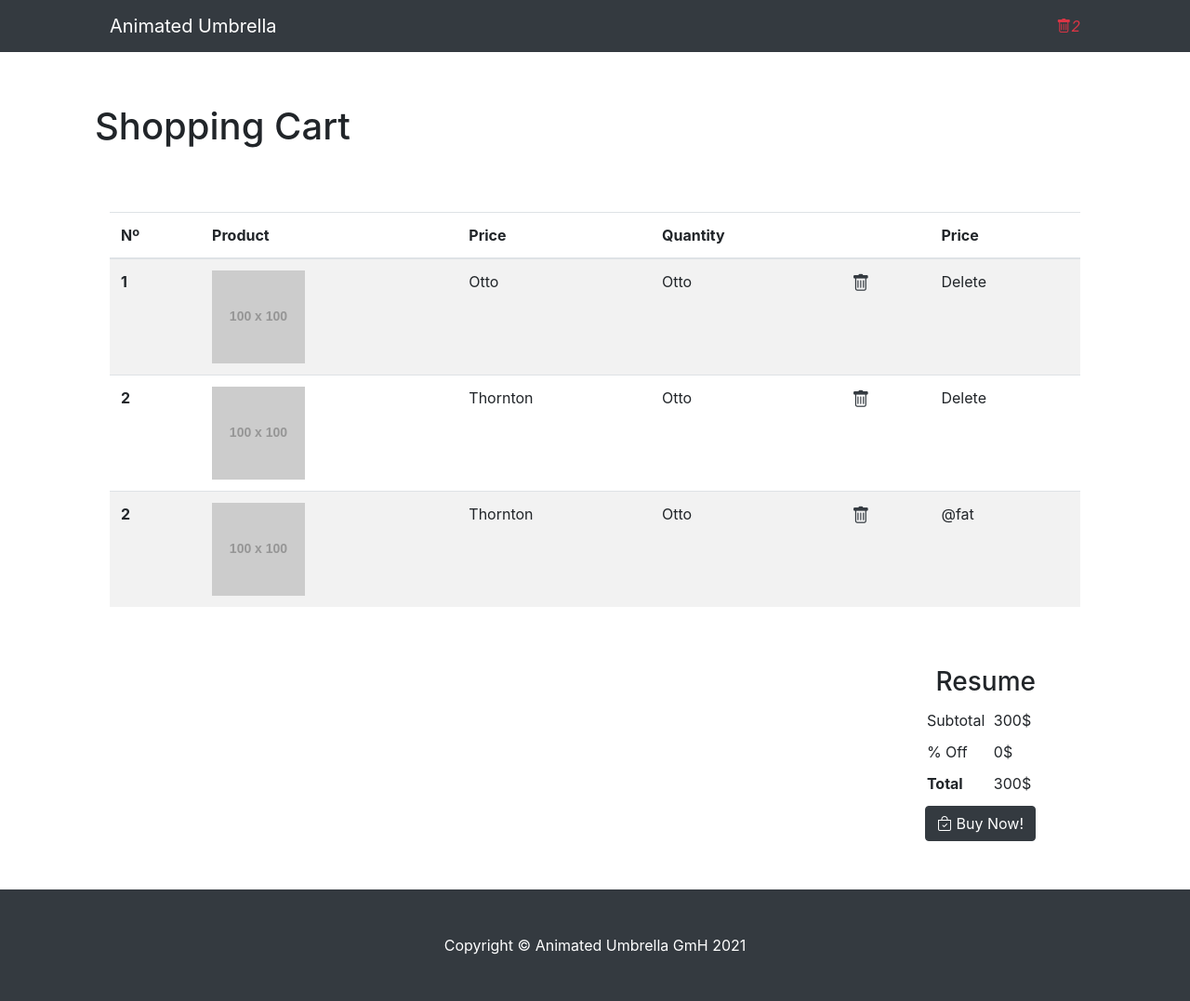
After one commit to LuisJCG/animated-umbrella, a CodeIgniter 4 app: the page made by app/Views/CartView.php in a window 1280 px wide. The commit adds this page. Shown: the whole page at 93% size. Run offline with PHP 8.4 and a stand-in for CodeIgniter, Linux system fonts and the light colour scheme; the template is opened without the code that fills it, so the values that code supplies are empty; grey boxes labelled with a size stand in for pictures from a placeholder-image service; some libraries are stand-ins or nearby versions.

Commit message:
ADD: basic Cart View

```diff
--- /dev/null
+++ b/app/Views/CartView.php
@@ -0,0 +1,124 @@
+<!DOCTYPE html>
+<html lang="en">
+   <head>
+      <meta charset="utf-8" />
+      <meta name="viewport" content="width=device-width, initial-scale=1, shrink-to-fit=no" />
+      <meta name="description" content="" />
+      <meta name="author" content="" />
+      <title>AU - Shopping Cart</title>
+      <!-- Favicon-->
+      <link rel="icon" type="image/x-icon" href="assets/favicon.ico" />
+      <!-- Bootstrap icons-->
+      <link href="https://cdn.jsdelivr.net/npm/bootstrap-icons@1.4.1/font/bootstrap-icons.css" rel="stylesheet" />
+      <link rel="stylesheet" href="https://maxcdn.bootstrapcdn.com/bootstrap/4.0.0/css/bootstrap.min.css" integrity="sha384-Gn5384xqQ1aoWXA+058RXPxPg6fy4IWvTNh0E263XmFcJlSAwiGgFAW/dAiS6JXm" crossorigin="anonymous">
+   </head>
+   <body>
+      <!-- Responsive navbar-->
+      <nav class="navbar navbar-expand-lg navbar-dark bg-dark">
+         <div class="container px-lg-5">
+            <a class="navbar-brand" href="#!">Animated Umbrella</a>
+            <div style="float:right">
+               <a href="cart.html" class="icons-btn">
+               <i class="bi bi-trash text-danger" style="font-size:1rem;><span class="number p-1" ">2</span></i>
+               </a>
+            </div>
+         </div>
+      </nav>
+      <!-- Header-->
+      <header class="py-5">
+         <div class="container px-lg-4">
+            <div class="p-4 p-lg-2 rounded-3">
+               <div class="m-3 m-lg-0">
+                  <h1 class="display-5 fw-bold text">Shopping Cart</h1>
+               </div>
+            </div>
+         </div>
+      </header>
+      <!-- Section-->
+      <section class="py-1">
+         <div class="container px-4 px-lg-5">
+            <table class="table table-hover table-striped">
+               <thead>
+                  <tr>
+                     <th scope="col">Nº</th>
+                     <th scope="col">Product</th>
+                     <th scope="col">Price</th>
+                     <th scope="col">Quantity</th>
+                     <th scope="col">   </th>
+                     <th scope="col">Price</th>
+                  </tr>
+               </thead>
+               <tbody>
+                  <tr>
+                     <th scope="row">1</th>
+                     <td> <img class="img-responsive" src="http://placehold.it/100x100" alt=""></td>
+                     <td>Otto</td>
+                     <td>Otto</td>
+                     <td> <a href="cart.html" class="icons-btn">
+                        <i class="bi bi-trash text-dark" style="font-size:1.2rem;><span class="number p-1" "></span></i>
+                        </a>
+                     </td>
+                     <td>Delete</td>
+                  </tr>
+                  <tr>
+                     <th scope="row">2</th>
+                     <td> <img class="img-responsive" src="http://placehold.it/100x100" alt=""></td>
+                     <td>Thornton</td>
+                     <td>Otto</td>
+                     <td> <a href="cart.html" class="icons-btn">
+                        <i class="bi bi-trash text-dark" style="font-size:1.2rem;><span class="number p-1" "></span></i>
+                        </a>
+                     </td>
+                     <td>Delete</td>
+                  </tr>
+                  <tr>
+                     <th scope="row">2</th>
+                     <td> <img class="img-responsive" src="http://placehold.it/100x100" alt=""></td>
+                     <td>Thornton</td>
+                     <td>Otto</td>
+                     <td> <a href="cart.html" class="icons-btn">
+                        <i class="bi bi-trash text-dark" style="font-size:1.2rem;><span class="number p-1" "></span></i>
+                        </a>
+                     </td>
+                     <td>@fat</td>
+                  </tr>
+               </tbody>
+            </table>
+            <div class="py-5 d-flex flex-column align-items-end mr-5">
+               <h3>Resume</h3>
+               <table class="table-sm">
+                  <tr>
+                     <td>Subtotal</td>
+                     <td>300$</td>
+                  </tr>
+                  <tr>
+                     <td>% Off</td>
+                     <td>0$</td>
+                  </tr>
+                  <tr>
+                     <th>Total</th>
+                     <td>300$</td>
+                  </tr>
+               </table>
+               <button type="button" class="btn btn-dark mt-2" style="text-align: right;flex:1;">
+               <i class="bi bi-bag-check"></i>
+               Buy Now!
+               </button>
+            </div>
+         </div>
+      </section>
+      <!-- Footer-->
+      <footer class="py-5 bg-dark">
+         <div class="container">
+            <p class="m-0 text-center text-white">Copyright &copy; Animated Umbrella GmH 2021</p>
+         </div>
+      </footer>
+      <!-- Bootstrap core JS-->
+      <script src="https://cdn.jsdelivr.net/npm/bootstrap@5.1.3/dist/js/bootstrap.bundle.min.js"></script>
+      <!-- Core theme JS-->
+      <script src="js/scripts.js"></script>
+   </body>
+   <script src="https://code.jquery.com/jquery-3.2.1.slim.min.js" integrity="sha384-KJ3o2DKtIkvYIK3UENzmM7KCkRr/rE9/Qpg6aAZGJwFDMVNA/GpGFF93hXpG5KkN" crossorigin="anonymous"></script>
+   <script src="https://cdnjs.cloudflare.com/ajax/libs/popper.js/1.12.9/umd/popper.min.js" integrity="sha384-ApNbgh9B+Y1QKtv3Rn7W3mgPxhU9K/ScQsAP7hUibX39j7fakFPskvXusvfa0b4Q" crossorigin="anonymous"></script>
+   <script src="https://maxcdn.bootstrapcdn.com/bootstrap/4.0.0/js/bootstrap.min.js" integrity="sha384-JZR6Spejh4U02d8jOt6vLEHfe/JQGiRRSQQxSfFWpi1MquVdAyjUar5+76PVCmYl" crossorigin="anonymous"></script>
+</html>
--- a/app/Views/CategoryView.php
+++ b/app/Views/CategoryView.php
@@ -57,7 +57,7 @@
                <div class="row">
                   <div class="col-md-6">
                      <a href="#">
-                     <img class="img-responsive" src="http://placehold.it/500x250" alt="">
+                     <img class="img-responsive" src=https://dummyimage.com/500x300/dee2e6/6c757d.jpg" alt="https://dummyimage.com/500x300/dee2e6/6c757d.jpg">
                      </a>
                   </div>
                   <div class="col-md-5">
@@ -71,7 +71,7 @@
                <div class="row">
                   <div class="col-md-6">
                      <a href="#">
-                     <img class="img-responsive" src="http://placehold.it/500x250" alt="">
+                     <img class="img-fluid z-depth-1" src="https://dummyimage.com/500x300/dee2e6/6c757d.jpg" alt="https://dummyimage.com/500x300/dee2e6/6c757d.jpg">
                      </a>
                   </div>
                   <div class="col-md-5">
@@ -85,7 +85,7 @@
                <div class="row">
                   <div class="col-md-6">
                      <a href="#">
-                     <img class="img-responsive" src="http://placehold.it/500x250" alt="">
+                     <img class="img-responsive" src="https://dummyimage.com/500x300/dee2e6/6c757d.jpg" alt="https://dummyimage.com/500x300/dee2e6/6c757d.jpg">
                      </a>
                   </div>
                   <div class="col-md-5">
```
Also changed, not shown: app/Controllers/Cart.php (added, +11 -0 lines), app/Views/ProductView.php (+14 -3 lines), 1 other file.
